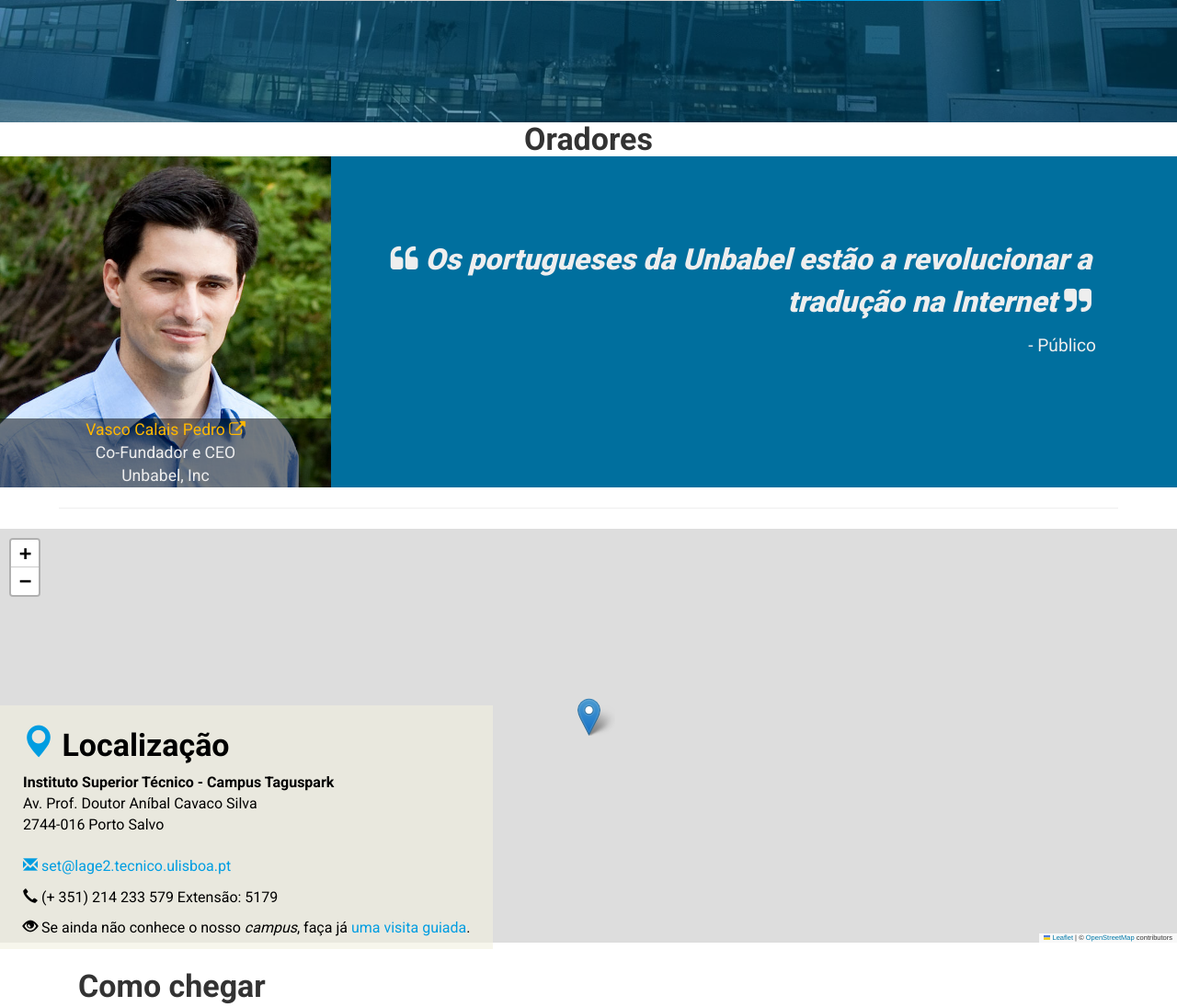
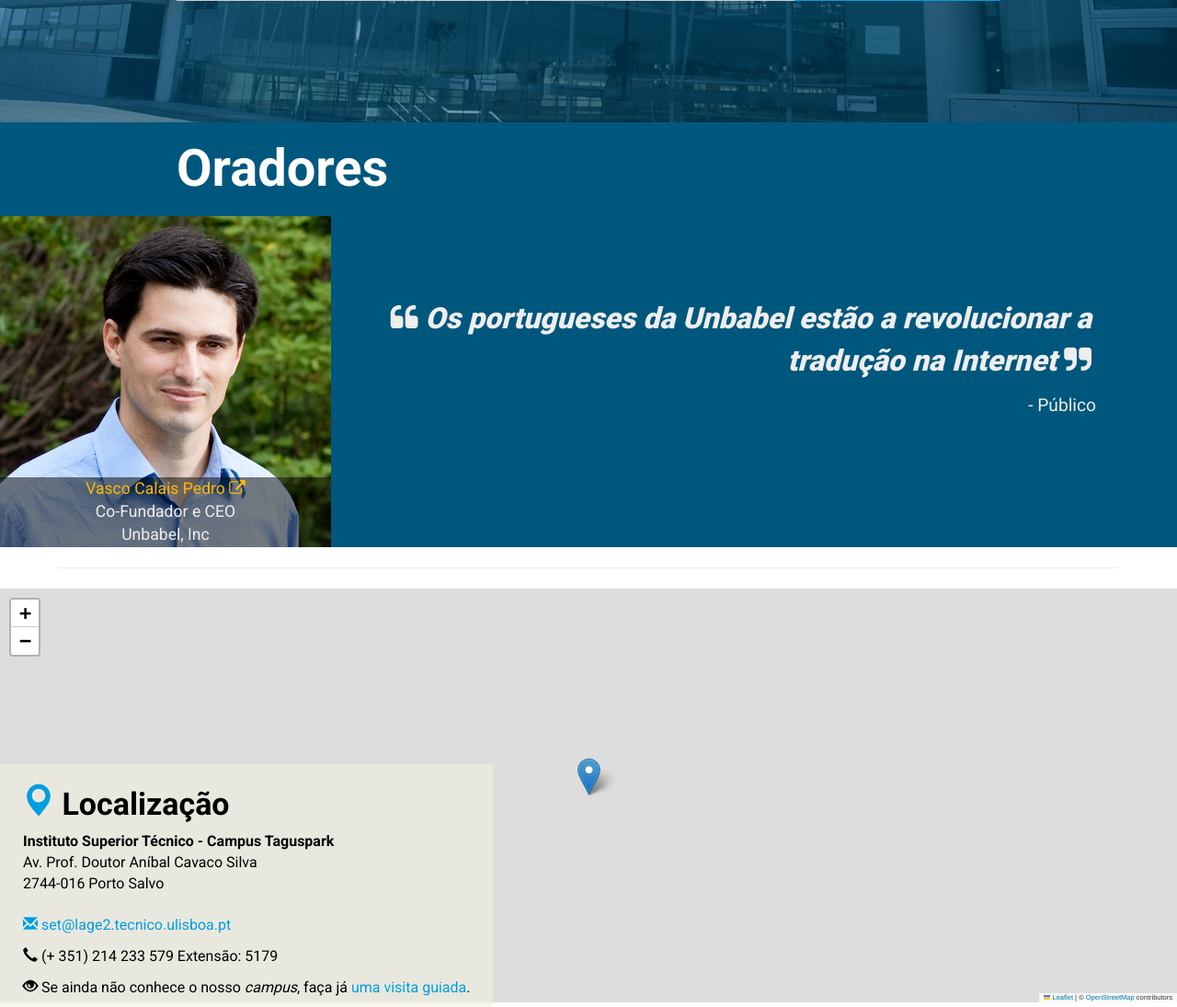
Before and after one commit to Lage2/set2015, a PHP site: page / in a window 1280 px wide. Shown: the part 517-1612 px from the top of the page at 92% size. Run offline with PHP 8.4, Linux system fonts and the light colour scheme; grey boxes labelled with a size stand in for pictures from a placeholder-image service; some libraries are stand-ins or nearby versions.

Commit message:
oradores

```diff
--- a/index.html
+++ b/index.html
@@ -113,12 +113,12 @@
 
 
 			<div id="speakers-container" class="container-fluid">
-				<div id="title" class="row">
+				<div id="title" class="row row set-xdark-blue-bg">
 					<!--<hr id="contacts-anchor" class="footer-divider">-->
 					<h2>Oradores</h2>
 				</div>
 				<div id="speakers-row">
-					<div class="row set-dark-blue-bg">
+					<div class="row set-xdark-blue-bg">
 						<div class="oradorLarge">
 						    <div class="oradorFlip">
 						        <img src="./img/speakers/vasco_cropped.PNG">
--- a/less/set.less
+++ b/less/set.less
@@ -576,7 +576,11 @@
 			margin: 0;
 			width: 100%;
 			top: 0;
-			//color: whitesmoke;
+			color: white;
+			padding-left: 15%;
+			text-align: left;
+			margin: 20px 0;
+			font-size: 3.5em;
 
 		}
 	}
--- /dev/null
+++ b/setMedia/spites.css
@@ -0,0 +1,4 @@
+.sprites { background: url(sprites.png) no-repeat; }
+.set_white_medium { width: 144px; height: 80px; background-position: 0 0; }
+.set_white_small { width: 120px; height: 66px; background-position: 0 -81px; }
+.set_white_tiny { width: 90px; height: 50px; background-position: 0 -148px; }
```
Also changed, not shown: css/set.css, img/media/destak.png (added), img/media/esquilo.PNG (added), img/media/forumestudante copy.png (added), img/media/od.png (added), setMedia/facebook_ico.jpg (added), setMedia/linkedin.jpg (added), setMedia/set_favicon.ico (added), setMedia/set_white_medium.png (added), setMedia/set_white_small.png (added), setMedia/set_white_tiny.png (added), setMedia/sprites.png (added), setMedia/twitter_ico.jpg (added).
